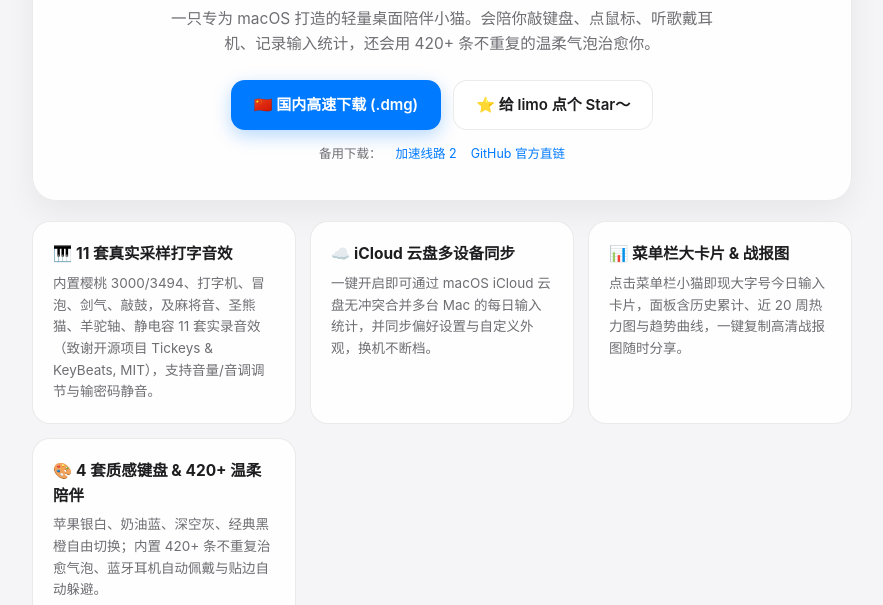
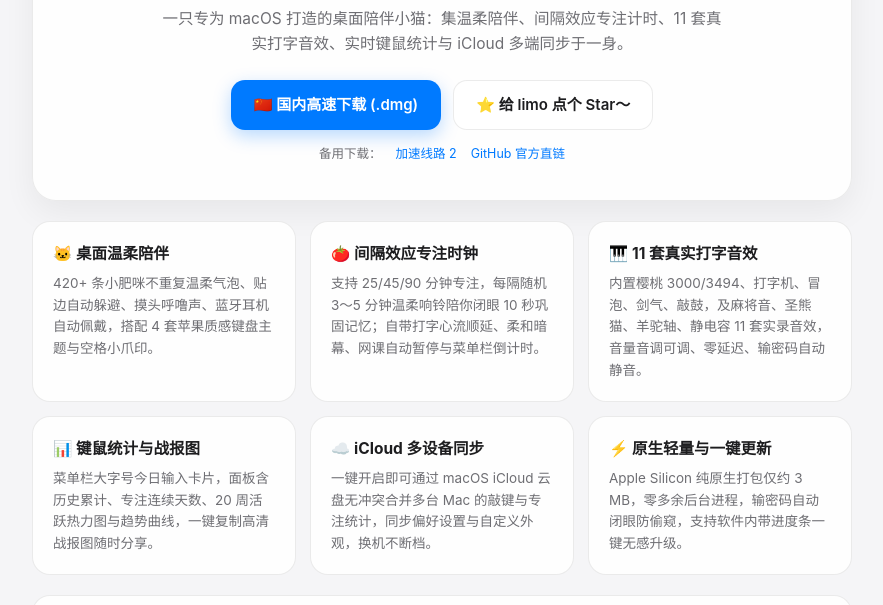
Before and after one commit to limoest/xiaofeimi, a plain HTML site: page docs/index.html in a window 1280 px wide. Shown: the part 347-952 px from the top of the page, without its empty margins (198-1081 px from the left). Drawn offline with Linux system fonts and the light colour scheme; no server answers.

Commit message:
docs: update homepage for v3.0.4 (6 core highlights & clean credits)

```diff
--- a/docs/index.html
+++ b/docs/index.html
@@ -227,7 +227,7 @@
         <div class="badge" id="ver-badge">🐱 macOS Apple Silicon · 最新版本加载中...</div>
         <h1>小肥咪 (XiaoFeiMi)</h1>
         <p class="subtitle">
-          一只专为 macOS 打造的轻量桌面陪伴小猫。会陪你敲键盘、点鼠标、听歌戴耳机、记录输入统计，还会用 420+ 条不重复的温柔气泡治愈你。
+          一只专为 macOS 打造的桌面陪伴小猫：集温柔陪伴、间隔效应专注计时、11 套真实打字音效、实时键鼠统计与 iCloud 多端同步于一身。
         </p>
         <div class="cta-row">
           <a class="btn btn-primary" id="btn-cn-dl" href="https://gh-proxy.com/https://github.com/limoest/xiaofeimi/releases/latest">
@@ -246,20 +246,28 @@
 
       <section class="grid">
         <article class="card">
-          <h3>🎹 11 套真实采样打字音效</h3>
-          <p>内置樱桃 3000/3494、打字机、冒泡、剑气、敲鼓，及麻将音、圣熊猫、羊驼轴、静电容 11 套实录音效（致谢开源项目 Tickeys &amp; KeyBeats, MIT），支持音量/音调调节与输密码静音。</p>
+          <h3>🐱 桌面温柔陪伴</h3>
+          <p>420+ 条小肥咪不重复温柔气泡、贴边自动躲避、摸头呼噜声、蓝牙耳机自动佩戴，搭配 4 套苹果质感键盘主题与空格小爪印。</p>
         </article>
         <article class="card">
-          <h3>☁️ iCloud 云盘多设备同步</h3>
-          <p>一键开启即可通过 macOS iCloud 云盘无冲突合并多台 Mac 的每日输入统计，并同步偏好设置与自定义外观，换机不断档。</p>
+          <h3>🍅 间隔效应专注时钟</h3>
+          <p>支持 25/45/90 分钟专注，每隔随机 3～5 分钟温柔响铃陪你闭眼 10 秒巩固记忆；自带打字心流顺延、柔和暗幕、网课自动暂停与菜单栏倒计时。</p>
         </article>
         <article class="card">
-          <h3>📊 菜单栏大卡片 &amp; 战报图</h3>
-          <p>点击菜单栏小猫即现大字号今日输入卡片，面板含历史累计、近 20 周热力图与趋势曲线，一键复制高清战报图随时分享。</p>
+          <h3>🎹 11 套真实打字音效</h3>
+          <p>内置樱桃 3000/3494、打字机、冒泡、剑气、敲鼓，及麻将音、圣熊猫、羊驼轴、静电容 11 套实录音效，音量音调可调、零延迟、输密码自动静音。</p>
         </article>
         <article class="card">
-          <h3>🎨 4 套质感键盘 &amp; 420+ 温柔陪伴</h3>
-          <p>苹果银白、奶油蓝、深空灰、经典黑橙自由切换；内置 420+ 条不重复治愈气泡、蓝牙耳机自动佩戴与贴边自动躲避。</p>
+          <h3>📊 键鼠统计与战报图</h3>
+          <p>菜单栏大字号今日输入卡片，面板含历史累计、专注连续天数、20 周活跃热力图与趋势曲线，一键复制高清战报图随时分享。</p>
+        </article>
+        <article class="card">
+          <h3>☁️ iCloud 多设备同步</h3>
+          <p>一键开启即可通过 macOS iCloud 云盘无冲突合并多台 Mac 的敲键与专注统计，同步偏好设置与自定义外观，换机不断档。</p>
+        </article>
+        <article class="card">
+          <h3>⚡ 原生轻量与一键更新</h3>
+          <p>Apple Silicon 纯原生打包仅约 3 MB，零多余后台进程，输密码自动闭眼防偷窥，支持软件内带进度条一键无感升级。</p>
         </article>
       </section>
 
@@ -283,7 +291,7 @@
 
       <footer>
         Made with 💖 by <a href="https://github.com/limoest/xiaofeimi" target="_blank" rel="noopener">limoest</a> · 欢迎给项目点个 Star ⭐<br />
-        音效采样致谢开源项目 <a href="https://github.com/yingDev/Tickeys" target="_blank" rel="noopener">Tickeys (MIT)</a> &amp; <a href="https://github.com/YugBhanushali/keyBeats" target="_blank" rel="noopener">KeyBeats (MIT)</a>
+        开源致谢：<a href="https://github.com/yingDev/Tickeys" target="_blank" rel="noopener">Tickeys (MIT)</a> · <a href="https://github.com/YugBhanushali/keyBeats" target="_blank" rel="noopener">KeyBeats (MIT)</a> · <a href="https://github.com/JokerQianwei/Focus" target="_blank" rel="noopener">Focus (MIT)</a>
       </footer>
     </main>
 
```
